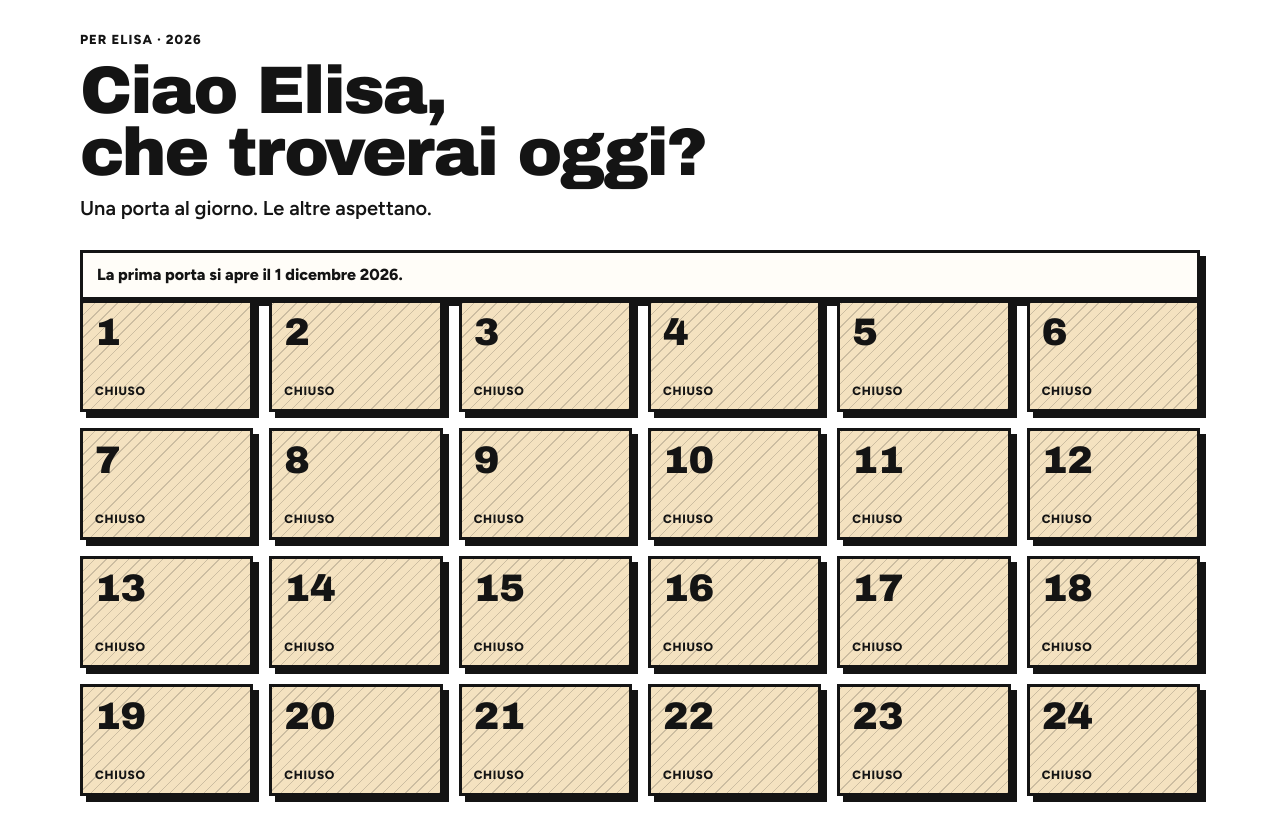
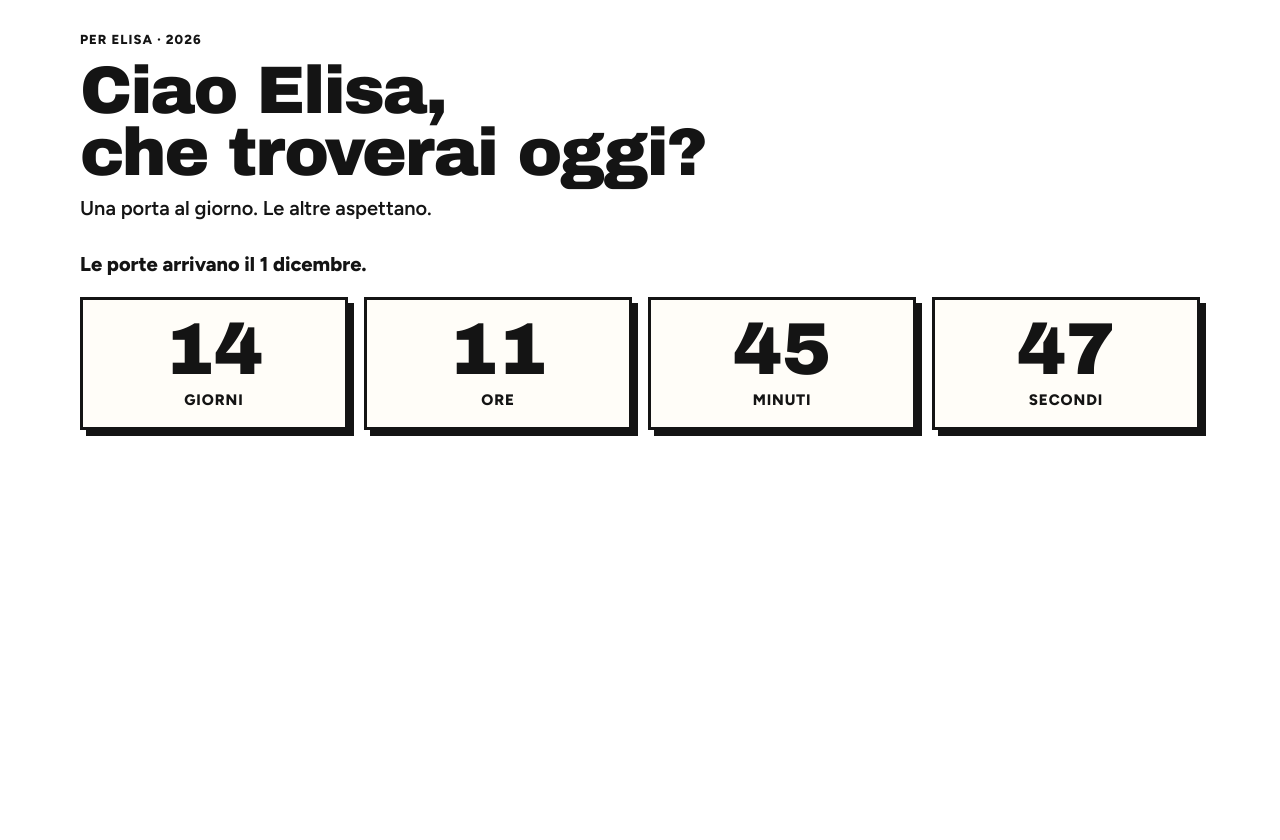
Before and after one commit to biagiooiorio/elisa-advent, a Next.js app: page / in a window 1280 px wide. Shown: the top 840 px of the page. After the commit the page ends 800 px from the top, so only its background shows below. Built offline with nearby package versions, Linux system fonts and the light colour scheme.

Commit message:
Show a countdown until 1 December, then reveal the doors.
Before that day the doors stay hidden. On 1 December confetti plays and the doors appear. Later days show the doors directly.

```diff
--- a/app/globals.css
+++ b/app/globals.css
@@ -115,10 +115,55 @@ a:focus-visible,
   font-weight: 800;
 }
 
+.countdown-lead {
+  margin: 4px 0 0;
+  font-size: 1.25rem;
+  font-weight: 800;
+}
+
+.countdown-grid {
+  display: grid;
+  grid-template-columns: repeat(2, minmax(0, 1fr));
+  gap: 16px;
+  margin-top: 18px;
+}
+
+.countdown-unit {
+  display: flex;
+  flex-direction: column;
+  align-items: center;
+  justify-content: center;
+  gap: 6px;
+  min-height: 128px;
+  padding: 16px 10px;
+  background: var(--card);
+  border: var(--line);
+  box-shadow: var(--shadow);
+}
+
+.countdown-value {
+  font-family: var(--font-archivo), "Archivo Black", sans-serif;
+  font-size: clamp(2.6rem, 8vw, 4.6rem);
+  font-weight: 400;
+  line-height: 0.9;
+  font-variant-numeric: tabular-nums;
+}
+
+.countdown-label {
+  font-size: 0.95rem;
+  font-weight: 800;
+  letter-spacing: 0.06em;
+  text-transform: uppercase;
+}
+
 .advent-grid {
   display: grid;
   grid-template-columns: repeat(2, minmax(0, 1fr));
   gap: 16px;
+}
+
+.advent-grid.is-revealing .door {
+  animation: door-reveal 640ms cubic-bezier(0.2, 0.8, 0.2, 1) both;
 }
 
 .door {
@@ -334,6 +379,11 @@ a:focus-visible,
   pointer-events: none;
 }
 
+.confetti-reveal {
+  position: fixed;
+  z-index: 40;
+}
+
 .confetti-bit {
   --dx: 48px;
   --dy: -88px;
@@ -418,6 +468,7 @@ a:focus-visible,
 }
 
 @media (min-width: 800px) {
+  .countdown-grid,
   .advent-grid {
     grid-template-columns: repeat(4, minmax(0, 1fr));
   }
@@ -426,6 +477,18 @@ a:focus-visible,
 @media (min-width: 1040px) {
   .advent-grid {
     grid-template-columns: repeat(6, minmax(0, 1fr));
+  }
+}
+
+@keyframes door-reveal {
+  from {
+    opacity: 0;
+    transform: translateY(18px) scale(0.96);
+  }
+
+  to {
+    opacity: 1;
+    transform: none;
   }
 }
 
--- a/components/CalendarApp.tsx
+++ b/components/CalendarApp.tsx
@@ -4,14 +4,22 @@ import { useEffect, useRef, useState, useSyncExternalStore } from "react";
 import { Door } from "@/components/Door";
 import { GiftDialog } from "@/components/GiftDialog";
 import { giftByDay, gifts } from "@/data/gifts";
-import { doorState, unlockLabel } from "@/lib/unlock";
+import {
+  countdownToStart,
+  doorState,
+  isBeforeCampaign,
+  isRevealDay,
+  unlockLabel,
+  type CountdownParts,
+} from "@/lib/unlock";
 import { OPENED_KEY, readOpened, writeOpened } from "@/lib/storage";
 import type { Gift } from "@/lib/types";
 
 const EMPTY_OPENED: number[] = [];
-const CONFETTI_BITS = [
+const GIFT_CONFETTI = [
   0, 1, 2, 3, 4, 5, 6, 7, 8, 9, 10, 11, 12, 13, 14, 15, 16, 17,
 ] as const;
+const REVEAL_CONFETTI = Array.from({ length: 36 }, (_, index) => index);
 const BEFORE_DECEMBER = "La prima porta si apre il 1 dicembre 2026.";
 const AFTER_CHRISTMAS = "Tutte le porte sono aperte. Rileggile quando vuoi.";
 const SHAKE_MS = 480;
@@ -80,15 +88,7 @@ function subscribeClock(listener: () => void): () => void {
   clockListeners.add(listener);
   if (clockCache === null) clockCache = new Date();
 
-  let timer = 0;
-  const arm = () => {
-    const wait = 60_000 - (Date.now() % 60_000);
-    timer = window.setTimeout(() => {
-      publishClock();
-      arm();
-    }, wait);
-  };
-  arm();
+  const timer = window.setInterval(publishClock, 1000);
 
   const onVisible = () => {
     if (document.visibilityState === "visible") publishClock();
@@ -97,7 +97,7 @@ function subscribeClock(listener: () => void): () => void {
 
   return () => {
     clockListeners.delete(listener);
-    window.clearTimeout(timer);
+    window.clearInterval(timer);
     document.removeEventListener("visibilitychange", onVisible);
   };
 }
@@ -128,6 +128,48 @@ function statusMessage(now: Date | null): string {
   return BEFORE_DECEMBER;
 }
 
+function countdownLabel(
+  kind: keyof CountdownParts,
+  value: number | null,
+): string {
+  if (value !== 1) {
+    if (kind === "days") return "giorni";
+    if (kind === "hours") return "ore";
+    if (kind === "minutes") return "minuti";
+    return "secondi";
+  }
+  if (kind === "days") return "giorno";
+  if (kind === "hours") return "ora";
+  if (kind === "minutes") return "minuto";
+  return "secondo";
+}
+
+function Countdown({ now }: { now: Date | null }) {
+  const parts = now ? countdownToStart(now) : null;
+  const units = [
+    ["days", parts?.days ?? null],
+    ["hours", parts?.hours ?? null],
+    ["minutes", parts?.minutes ?? null],
+    ["seconds", parts?.seconds ?? null],
+  ] as const;
+
+  return (
+    <section className="countdown" aria-label="Countdown al 1 dicembre 2026">
+      <p className="countdown-lead">Le porte arrivano il 1 dicembre.</p>
+      <div className="countdown-grid">
+        {units.map(([kind, value]) => (
+          <div className="countdown-unit" key={kind}>
+            <span className="countdown-value">
+              {value === null ? "–" : String(value).padStart(2, "0")}
+            </span>
+            <span className="countdown-label">{countdownLabel(kind, value)}</span>
+          </div>
+        ))}
+      </div>
+    </section>
+  );
+}
+
 function allowsMotion(): boolean {
   return (
     typeof window.matchMedia !== "function" ||
@@ -150,11 +192,14 @@ export default function CalendarApp() {
   const [toast, setToast] = useState<string | null>(null);
   const [shakingDay, setShakingDay] = useState<number | null>(null);
   const [confettiId, setConfettiId] = useState(0);
+  const [doorsRevealed, setDoorsRevealed] = useState(false);
+  const [revealConfettiDone, setRevealConfettiDone] = useState(false);
   const toastTimer = useRef<number | null>(null);
   const shakeStart = useRef<number | null>(null);
   const shakeStop = useRef<number | null>(null);
   const confettiTimer = useRef<number | null>(null);
   const dialogOpenerRef = useRef<HTMLButtonElement | null>(null);
+  const revealTimer = useRef<number | null>(null);
 
   useEffect(() => {
     try {
@@ -169,8 +214,26 @@ export default function CalendarApp() {
       if (confettiTimer.current !== null) {
         window.clearTimeout(confettiTimer.current);
       }
+      if (revealTimer.current !== null) window.clearTimeout(revealTimer.current);
     };
   }, []);
+
+  const revealDay = clock !== null && isRevealDay(clock);
+  const playReveal = revealDay && allowsMotion();
+
+  useEffect(() => {
+    if (!playReveal) return;
+    const openDoors = window.setTimeout(() => setDoorsRevealed(true), 700);
+    const endConfetti = window.setTimeout(
+      () => setRevealConfettiDone(true),
+      CONFETTI_MS,
+    );
+    revealTimer.current = openDoors;
+    return () => {
+      window.clearTimeout(openDoors);
+      window.clearTimeout(endConfetti);
+    };
+  }, [playReveal]);
 
   const now = clock;
 
@@ -240,10 +303,18 @@ export default function CalendarApp() {
           <h1 className="advent-title">Ciao Elisa,<br />che troverai oggi?</h1>
           <p className="advent-lede">Una porta al giorno. Le altre aspettano.</p>
         </header>
+        {now !== null && isBeforeCampaign(now) ? (
+          <Countdown now={now} />
+        ) : now !== null && (!isRevealDay(now) || !playReveal || doorsRevealed) ? (
+          <>
             <p className="advent-status">{statusMessage(now)}</p>
-        <div className="advent-grid">
-          {gifts.map((gift) => {
-            const state = now ? doorState(gift.day, now) : "locked";
+            <div
+              className={
+                isRevealDay(now) ? "advent-grid is-revealing" : "advent-grid"
+              }
+            >
+              {gifts.map((gift, index) => {
+                const state = doorState(gift.day, now);
                 return (
                   <Door
                     key={gift.day}
@@ -252,11 +323,14 @@ export default function CalendarApp() {
                     state={state}
                     opened={state !== "locked" && opened.includes(gift.day)}
                     shaking={shakingDay === gift.day}
+                    delayMs={isRevealDay(now) ? index * 35 : undefined}
                     onClick={(opener) => selectDoor(gift.day, opener)}
                   />
                 );
               })}
             </div>
+          </>
+        ) : null}
         {activeGift ? (
           <GiftDialog
             gift={activeGift}
@@ -269,9 +343,16 @@ export default function CalendarApp() {
             {toast}
           </p>
         ) : null}
+        {playReveal && !revealConfettiDone ? (
+          <div className="confetti confetti-reveal" aria-hidden="true">
+            {REVEAL_CONFETTI.map((bit) => (
+              <span key={bit} className="confetti-bit" />
+            ))}
+          </div>
+        ) : null}
         {confettiId > 0 ? (
           <div key={confettiId} className="confetti" aria-hidden="true">
-            {CONFETTI_BITS.map((bit) => (
+            {GIFT_CONFETTI.map((bit) => (
               <span key={bit} className="confetti-bit" />
             ))}
           </div>
--- a/components/Door.tsx
+++ b/components/Door.tsx
@@ -21,6 +21,7 @@ export type DoorProps = {
   status?: DoorState;
   state?: DoorState;
   shaking?: boolean;
+  delayMs?: number;
   onOpen?: (day: number) => void;
   onLocked?: (day: number) => void;
   onClick?: (opener: HTMLButtonElement) => void;
@@ -62,6 +63,7 @@ export function Door({
   opened,
   sticker,
   shaking = false,
+  delayMs,
   onOpen,
   onLocked,
   onClick,
@@ -131,11 +133,12 @@ export function Door({
     <button
       type="button"
       className={className}
-      style={
-        doorStatus === "locked"
-          ? undefined
-          : { backgroundColor: DOOR_FILLS[(day - 1) % 6] }
-      }
+      style={{
+        ...(doorStatus === "locked"
+          ? {}
+          : { backgroundColor: DOOR_FILLS[(day - 1) % 6] }),
+        ...(delayMs === undefined ? {} : { animationDelay: `${delayMs}ms` }),
+      }}
       aria-label={doorAriaLabel(day, doorStatus, opened, sticker)}
       onClick={handleClick}
     >
--- a/lib/unlock.ts
+++ b/lib/unlock.ts
@@ -38,6 +38,40 @@ export function unlockLabel(day: number): string {
   return `${day} dicembre`;
 }
 
+export function campaignStart(): Date {
+  return new Date(CAMPAIGN_YEAR, DECEMBER, 1, 0, 0, 0, 0);
+}
+
+export function isBeforeCampaign(now: Date): boolean {
+  return now.getTime() < campaignStart().getTime();
+}
+
+export function isRevealDay(now: Date): boolean {
+  return (
+    now.getFullYear() === CAMPAIGN_YEAR &&
+    now.getMonth() === DECEMBER &&
+    now.getDate() === 1
+  );
+}
+
+export type CountdownParts = {
+  days: number;
+  hours: number;
+  minutes: number;
+  seconds: number;
+};
+
+export function countdownToStart(now: Date): CountdownParts {
+  const remaining = Math.max(0, campaignStart().getTime() - now.getTime());
+  const totalSeconds = Math.floor(remaining / 1000);
+  return {
+    days: Math.floor(totalSeconds / 86_400),
+    hours: Math.floor((totalSeconds % 86_400) / 3_600),
+    minutes: Math.floor((totalSeconds % 3_600) / 60),
+    seconds: totalSeconds % 60,
+  };
+}
+
 const SIM_DATE = /^(\d{4})-(\d{2})-(\d{2})$/;
 
 // Local noon, then reject values JS would roll into another calendar day.
```
Also changed, not shown: 1 other file (tests, documents, lock files or other folders). Lines whose indentation alone changed are shown as unchanged.
